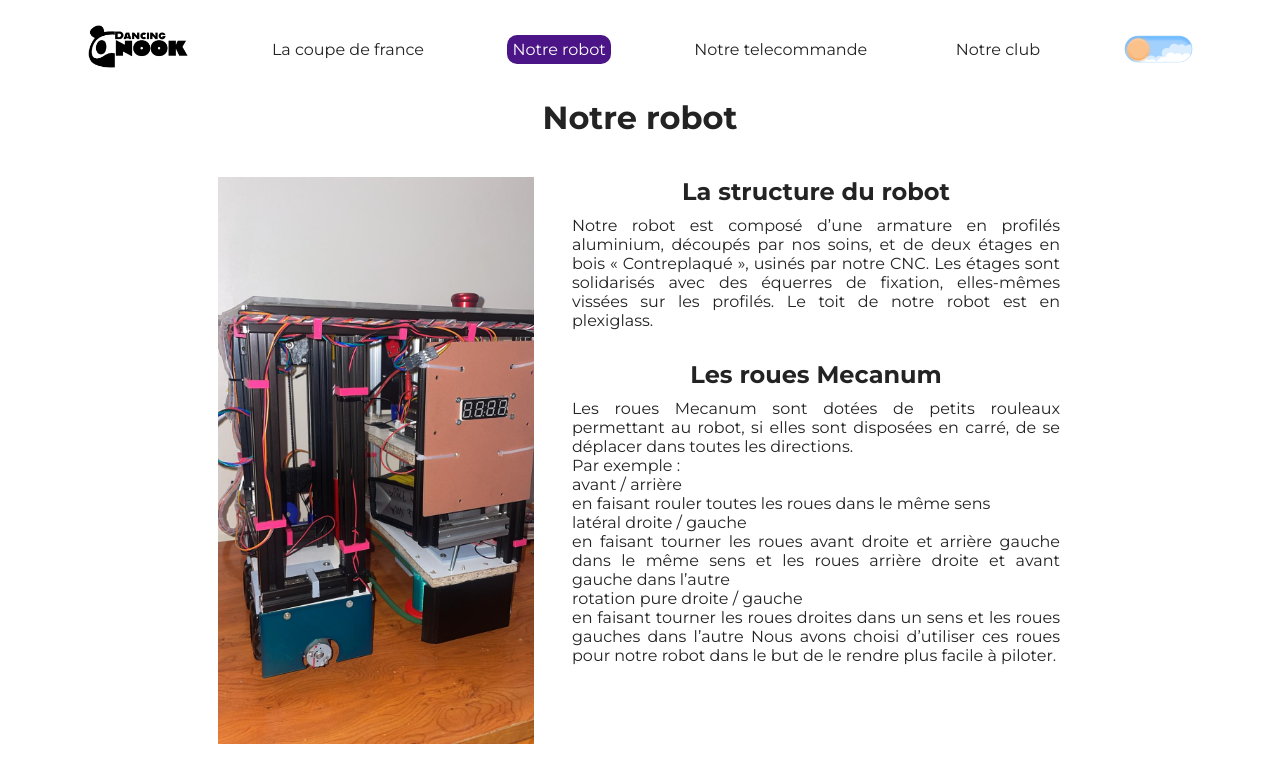
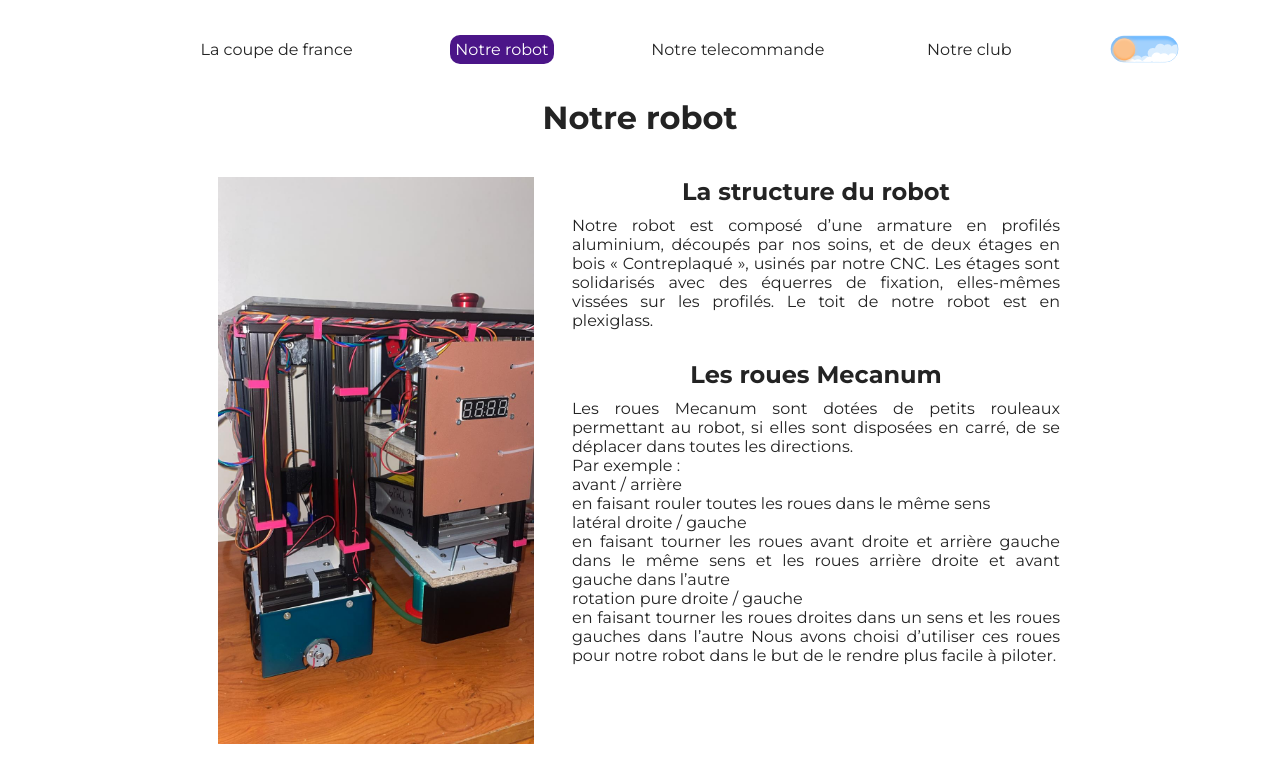
Before and after one commit to Basile-Bernert/Space-Nook, a plain HTML site: page pages/Notre robot.html in a window 1280 px wide. Shown: the top 781 px of the page. Drawn offline with nearby package versions, Linux system fonts and the light colour scheme.

```diff
--- a/pages/Notre robot.html
+++ b/pages/Notre robot.html
@@ -15,7 +15,7 @@
     <nav>
         <ul class="menu">
             <li>
-                <a href="../index.html"><img src="../images/Logo_dancing-nook.png" alt="Retour à l'acceuil"></a>
+                <a href="../index.html"><class="logo-site" img src="../images/Logo_dancing-nook.png" alt="Retour à l'acceuil"></a>
             </li>
             <li class="item">
                 <a href="La coupe de france.html">La coupe de france</a>
```
